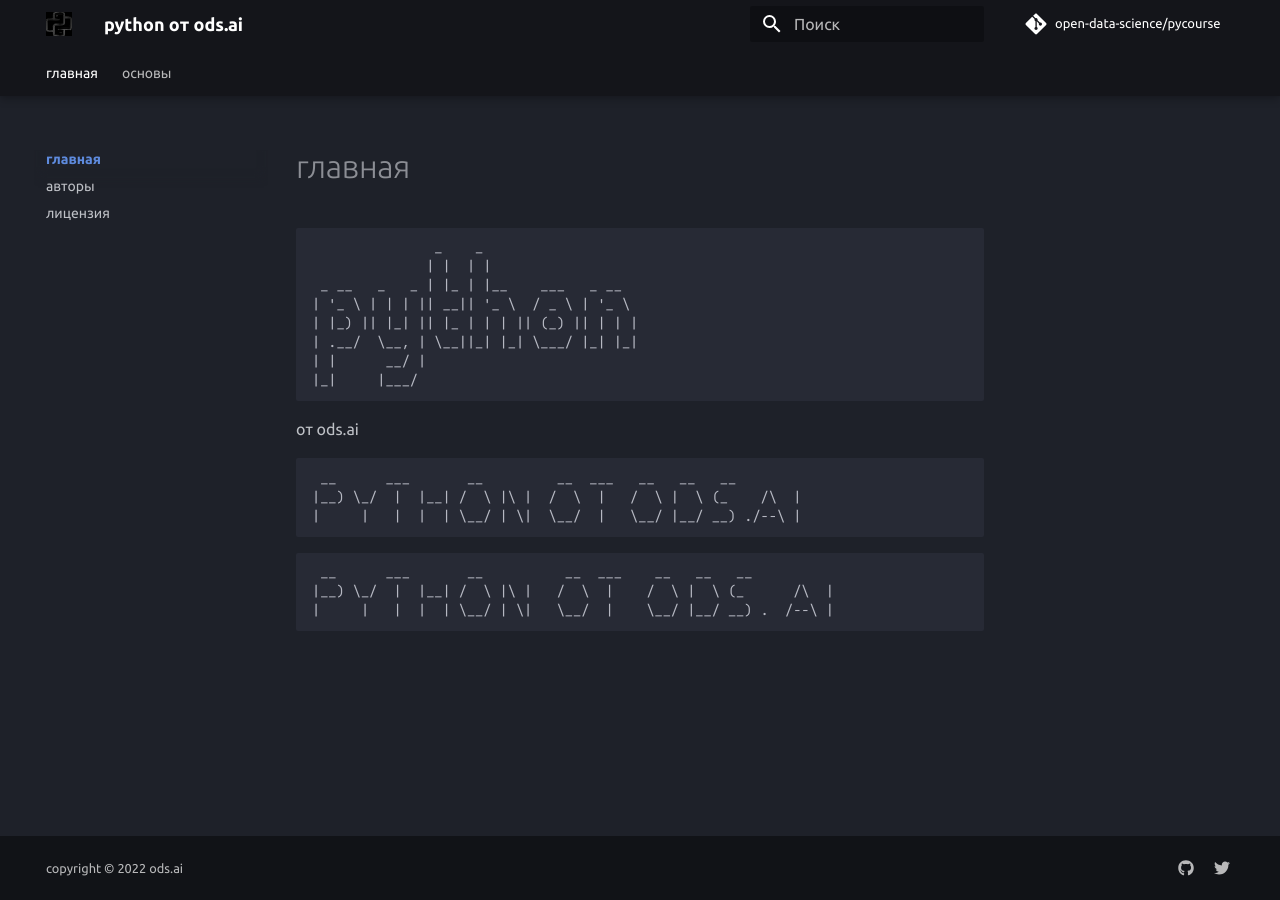
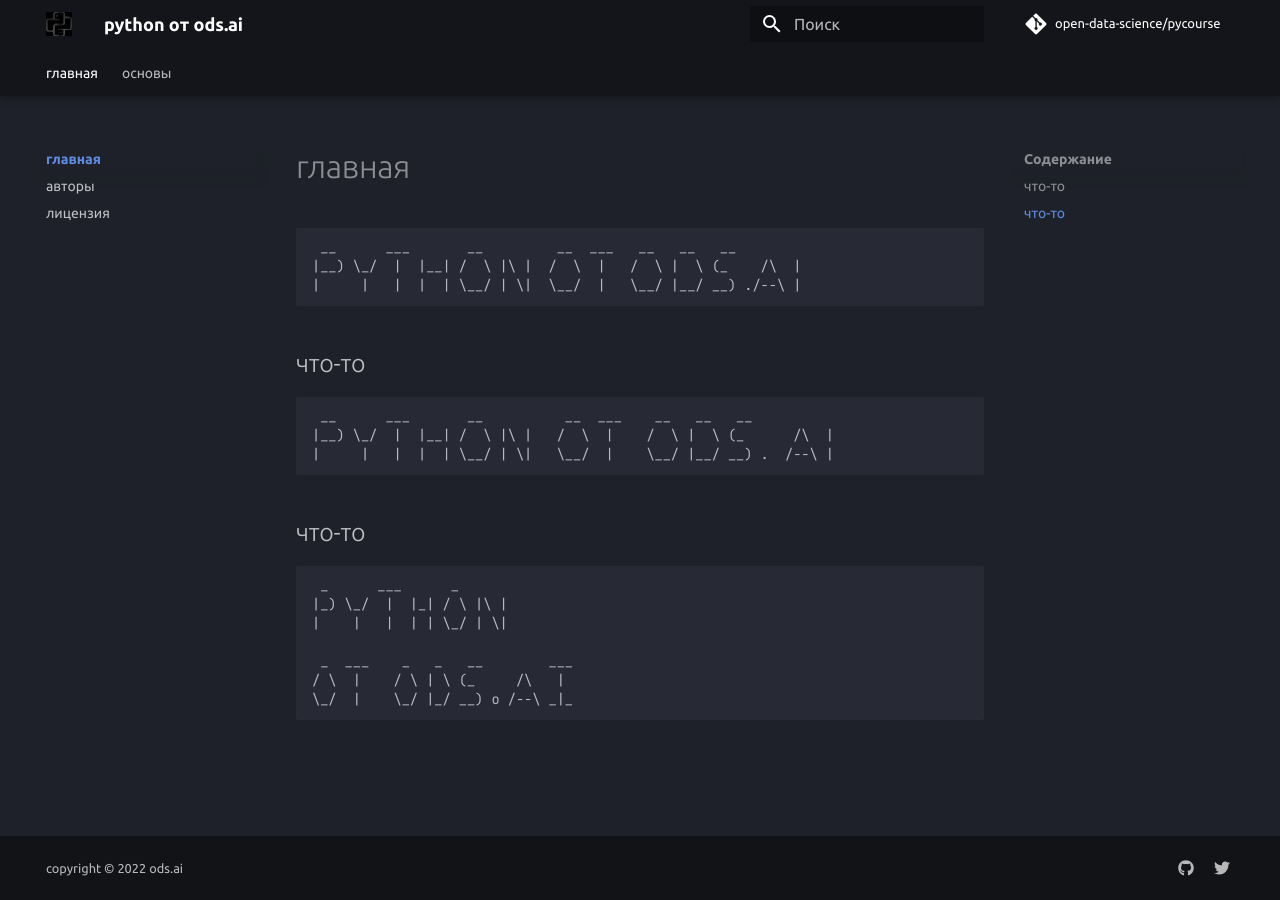
Before and after one commit to open-data-science/pycourse, an MkDocs documentation site: the page built from docs/index.md, in a window 1280 px wide. Built offline with MkDocs 1.6.1 and Material for MkDocs 9.7.7, drawn with Linux system fonts in a browser that asks for light colours; comment, search, counter and statistics services are not loaded.

Commit message:
update anscii text

````diff
--- a/docs/index.md
+++ b/docs/index.md
@@ -1,16 +1,4 @@
 # главная
-
-```
-               _    _
-              | |  | |
- _ __   _   _ | |_ | |__    ___   _ __
-| '_ \ | | | || __|| '_ \  / _ \ | '_ \
-| |_) || |_| || |_ | | | || (_) || | | |
-| .__/  \__, | \__||_| |_| \___/ |_| |_|
-| |      __/ |
-|_|     |___/
-```
-от ods.ai
 
 ```
  __      ___       __         __  ___   __   __   __
@@ -18,8 +6,22 @@
 |     |   |  |  | \__/ | \|  \__/  |   \__/ |__/ __) ./--\ |
 ```
 
+## что-то
+
 ```
  __      ___       __          __  ___    __   __   __
 |__) \_/  |  |__| /  \ |\ |   /  \  |    /  \ |  \ (_      /\  |
 |     |   |  |  | \__/ | \|   \__/  |    \__/ |__/ __) .  /--\ |
 ```
+
+## что-то
+
+```
+ _      ___      _
+|_) \_/  |  |_| / \ |\ |
+|    |   |  | | \_/ | \|
+
+ _  ___    _   _   __        ___
+/ \  |    / \ | \ (_     /\   |
+\_/  |    \_/ |_/ __) o /--\ _|_
+```
````
Also changed, not shown: readme.md (+11 -0 lines).
